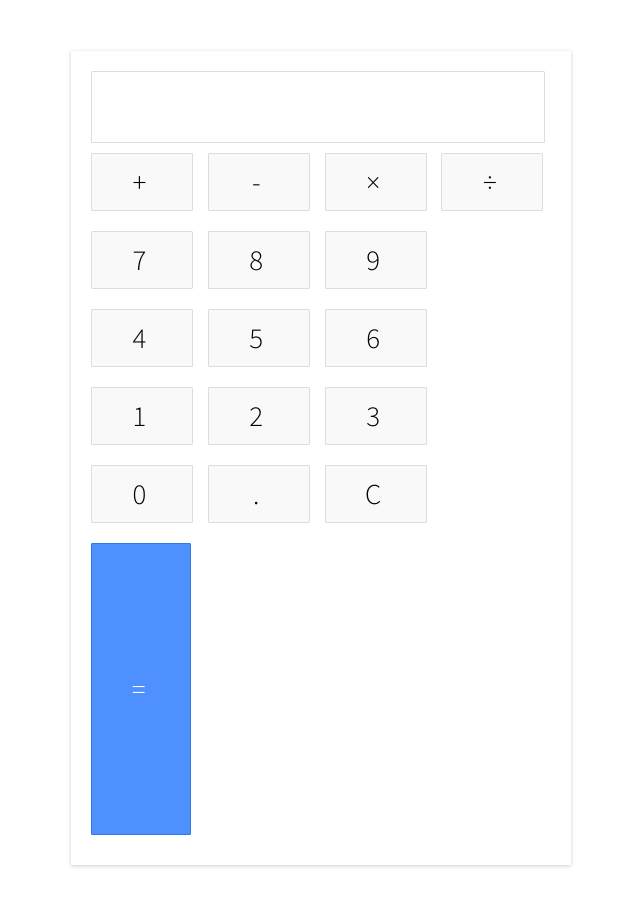
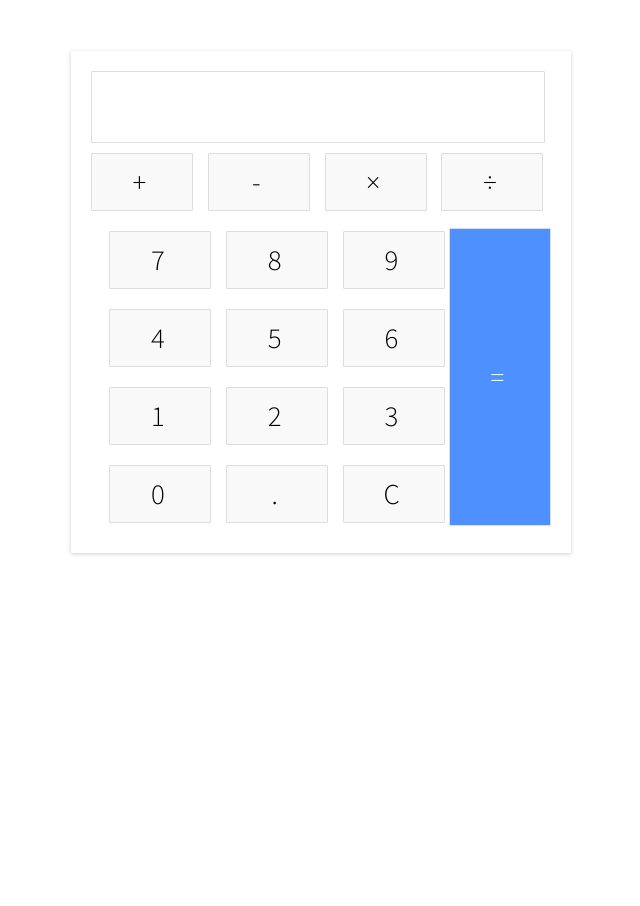
Before and after one commit to M4rtinTrujillo/CalculatorBX, a plain HTML site: page index.html in a window 1280 px wide. Shown: the whole page, without its empty margins (319-959 px from the left). After the commit the page ends 800 px from the top, so only its background shows below. Drawn offline with Linux system fonts and the light colour scheme.

Commit message:
Fin sin puntos

```diff
--- a/index.html
+++ b/index.html
@@ -22,6 +22,8 @@
           <div data-key="*">&times;</div>
           <div data-key="/">&divide;</div>
         </div>
+
+        <div class="flex-row">
           <div class="leftPanel">
             <div class="numbers" id="numbers">
               <div data-key="7">7</div>
@@ -44,9 +46,11 @@
               <div data-key="clear" id="clear">C</div>
             </div>
           </div>
+
+          <div id="equal-1" class="numbers">
+            <div data-key="equal" class="equal tall" id="equal">=</div>
           </div>
-      <div class="numbers">
-        <div data-key="equal" class="equal tall" id="equal">=</div>
+        </div>
       </div>
     </div>
 
--- a/style.css
+++ b/style.css
@@ -96,13 +96,16 @@ body {
 }
 
 div.equal {
-  display: inline-block;
-  border: 1px solid #3079ed;
+  display: flex;
+  /* border: 1px solid #3079ed; */
   border-radius: 1px;
-  width: 17%;
+  /* width: 17%; */
+  height: 180px;
   text-align: center;
-  padding: 127px 10px;
-  margin: 10px 6px 10px 0;
+  justify-content: center;
+  align-items: center;
+  padding: 58px 10px;
+  margin: 0;
   vertical-align: top;
   cursor: pointer;
   color: #fff;
@@ -120,3 +123,18 @@ div.equal:hover {
 div.equal:active {
   font-weight: bold;
 }
+
+#equal-1 {
+
+  display: flex;
+    justify-content: flex-end;
+  align-items: center;
+
+}
+
+.flex-row {
+
+  display: flex;
+  justify-content: flex-end;
+align-items: center;
+}
```
Lines whose indentation alone changed are shown as unchanged.
